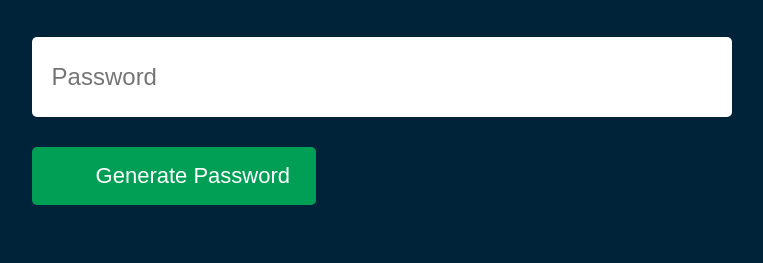
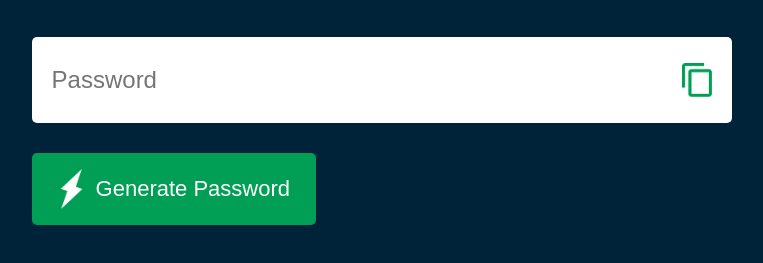
Before and after one commit to Nikhil-9605/Random-Password-Generator, a plain HTML site: page index.html in a window 1280 px wide. Shown: the part 271-534 px from the top of the page, without its empty margins (122-885 px from the left). Drawn offline with Linux system fonts and the light colour scheme.

Commit message:
Updated password generation logic and fixed image paths

```diff
--- a/index.html
+++ b/index.html
@@ -11,10 +11,10 @@
         <h1> Generate a <br><span>Random Password</span></h1>
         <div class="display">
             <input type="text" id="Password" placeholder="Password">
-            <img src="rpg_img/images/copy.png" alt="" onclick="copyPassword()">
+            <img src="images/copy.png" alt="" onclick="copyPassword()">
         </div>
         <button onclick="createPassword()">
-            <img src="rpg_img/images/generate.png" alt="">Generate Password
+            <img src="images/generate.png" alt="">Generate Password
         </button>
     </div>
 
```
